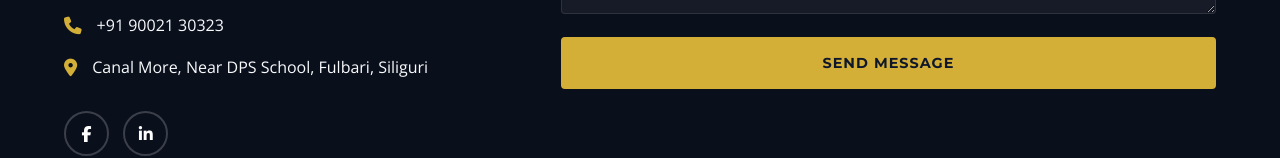
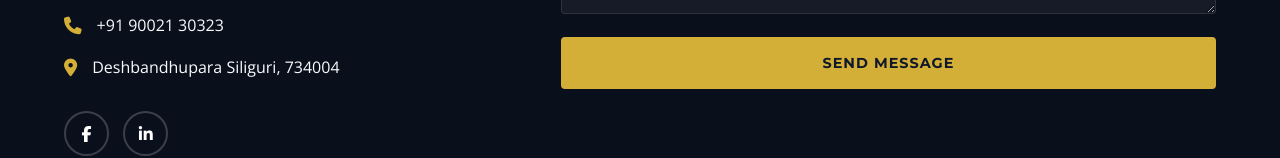
Before and after one commit to sagnikishere/lawyer-portfolio-website-final, a plain HTML site: page index.html in a window 1280 px wide. Shown: the part 3743-3901 px from the top of the page. Drawn offline with nearby package versions, Linux system fonts and the light colour scheme.

Commit message:
Update index.html

```diff
--- a/index.html
+++ b/index.html
@@ -180,7 +180,7 @@
                 <div class="footer-contact-details">
                     <p><i class="fa-solid fa-envelope"></i> dkolhc2015@gmail.com</p>
                     <p><i class="fa-solid fa-phone"></i> +91 90021 30323</p>
-                    <p><i class="fa-solid fa-location-dot"></i> Canal More, Near DPS School, Fulbari, Siliguri</p>
+                    <p><i class="fa-solid fa-location-dot"></i> Deshbandhupara Siliguri, 734004 </p>
                 </div>
                 <div class="social-links" style="margin-top: 30px;">
                     <a href="https://www.facebook.com/share/1Czu7fy2Ed/" aria-label="Facebook"><i class="fa-brands fa-facebook-f"></i></a>
```
